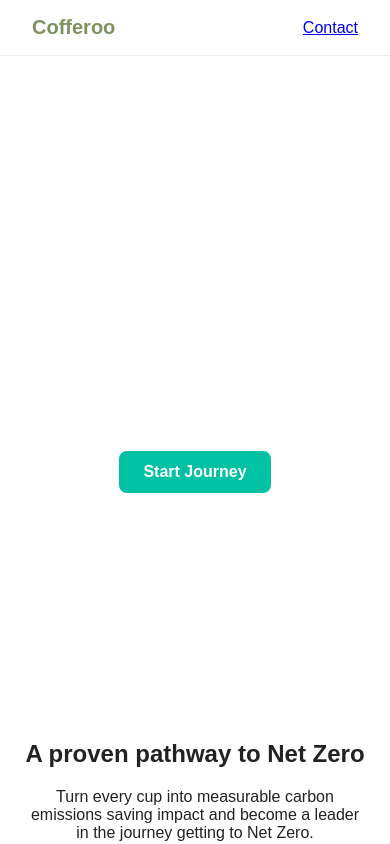
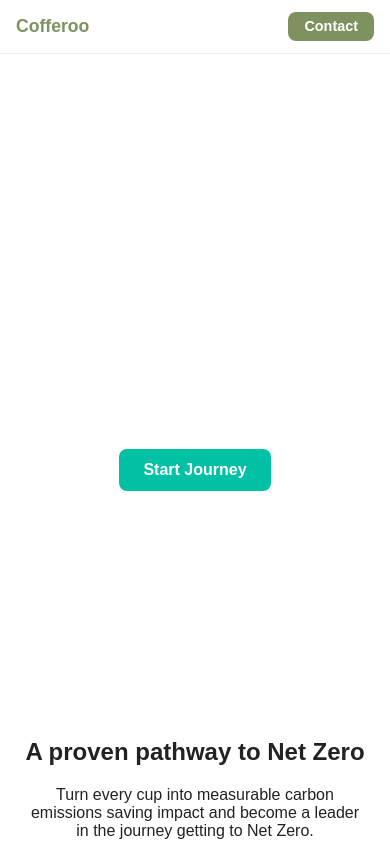
Before and after one commit to sunny-cho12/cofferoo, a React (Vite) app: page / in a window 390 px wide. Shown: the top 844 px of the page. Built offline with nearby package versions, Linux system fonts and the light colour scheme.

Commit message:
Update style.css

```diff
--- a/style.css
+++ b/style.css
@@ -7,34 +7,46 @@
   align-items: center;
   padding: 1rem 2rem;
   border-bottom: 1px solid #eee;
-  position: sticky;   /* 스크롤해도 상단 고정 */
+  position: sticky;
   top: 0;
   background: #fff;
   z-index: 100;
 }
 
-/* 로고 */
 .logo {
   font-weight: 700;
   font-size: 1.25rem;
   color: #7E9260;
 }
 
-/* 메뉴 */
-.nav-menu {
-  display: flex;
-  gap: 1.5rem;
-  font-size: 0.95rem;
+.contact-btn {
+  display: inline-block;
+  padding: 0.5rem 1.25rem;
+  background: #7E9260;
+  color: #fff;
+  border-radius: 0.5rem;
+  text-decoration: none;
+  font-weight: 600;
+  transition: background 0.2s ease;
 }
 
-.nav-menu a {
-  text-decoration: none;
-  color: #333;
-  transition: color 0.2s ease;
+.contact-btn:hover {
+  background: #67804f;
 }
 
-.nav-menu a:hover {
-  color: #7E9260;
+@media (max-width: 600px) {
+  .site-header {
+    padding: 0.75rem 1rem;
+  }
+
+  .logo {
+    font-size: 1.1rem;
+  }
+
+  .contact-btn {
+    padding: 0.4rem 1rem;
+    font-size: 0.9rem;
+  }
 }
 
 
```
